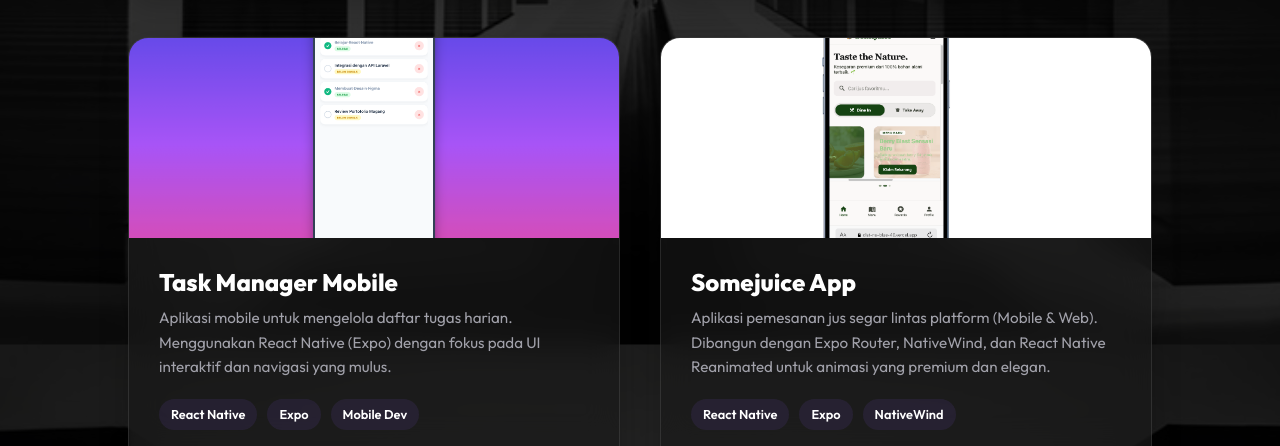
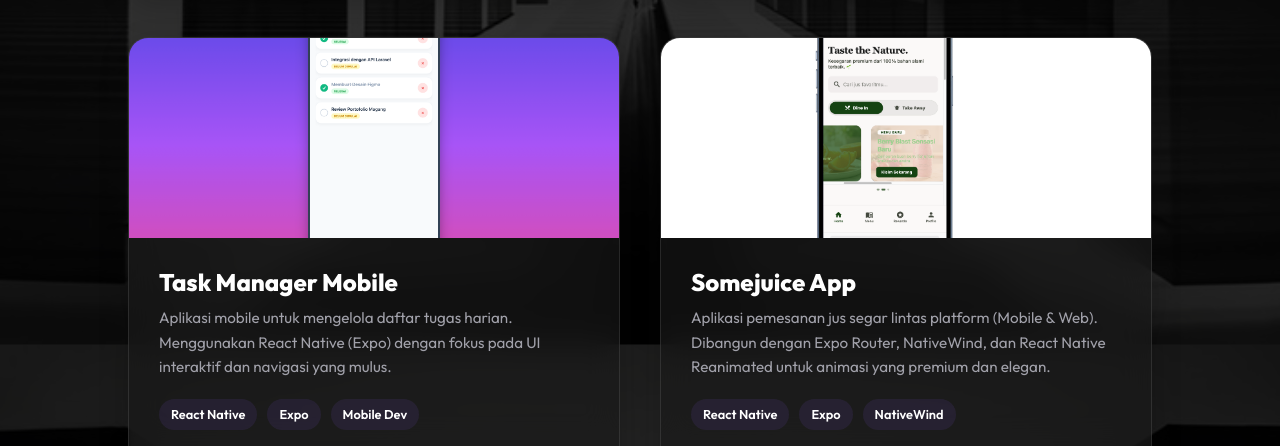
Before and after one commit to hijjazkuykuy-devprob/portfolio-magang, a website built with Vite: page index.html in a window 1280 px wide. Shown: the part 5365-5811 px from the top of the page. Built offline with nearby package versions, Linux system fonts and the light colour scheme.

Commit message:
style: zoom project images to hide screenshot borders

```diff
--- a/style.css
+++ b/style.css
@@ -600,6 +600,10 @@ h1, h2, h3 { line-height: 1.2; }
     transition: transform 0.5s ease;
 }
 
+.project-image img {
+    transform: scale(1.08); /* Zoom sedikit untuk menghilangkan garis putih di pinggir screenshot */
+}
+
 .project-card:hover .project-image {
     transform: scale(1.05);
 }
```
